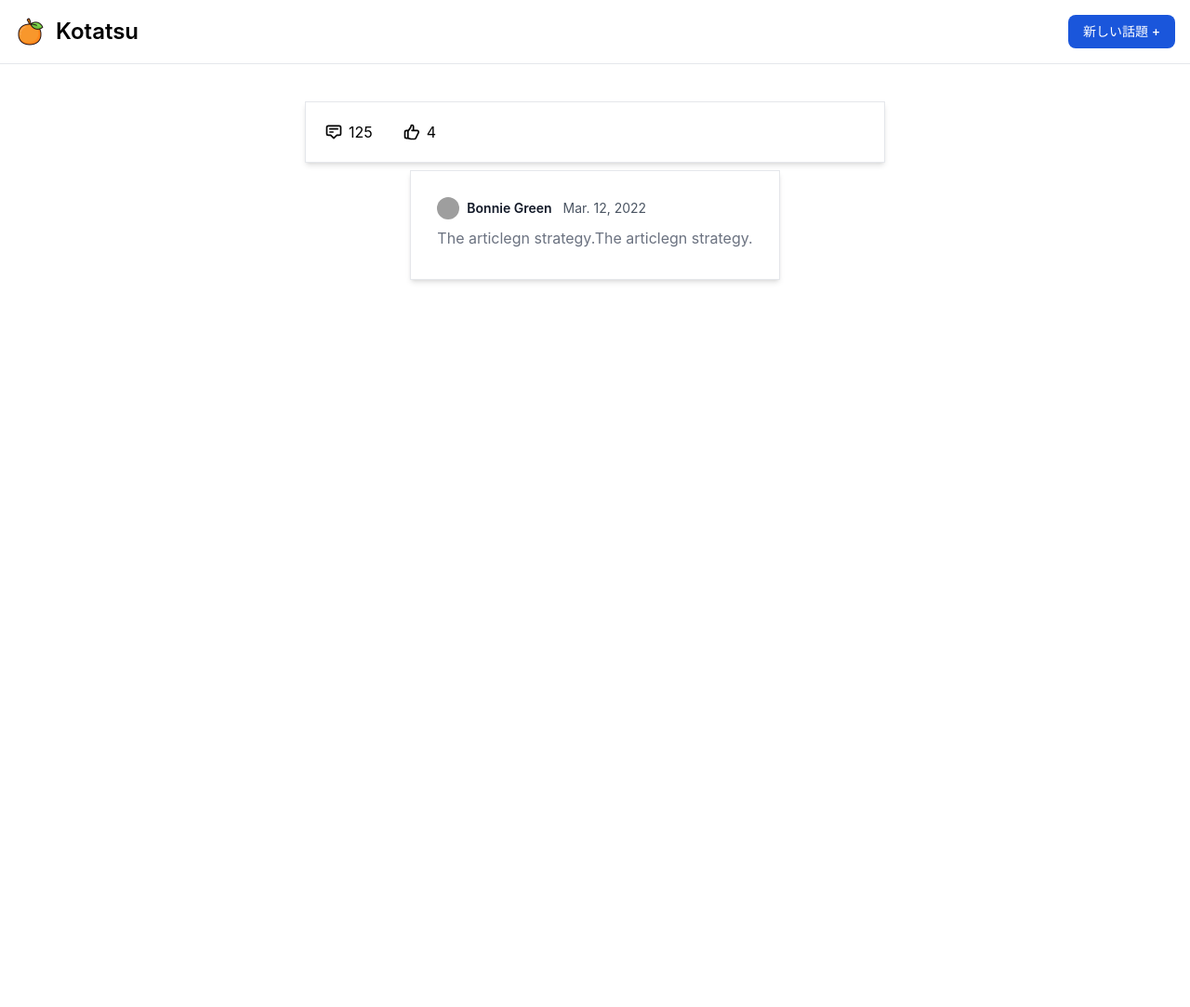
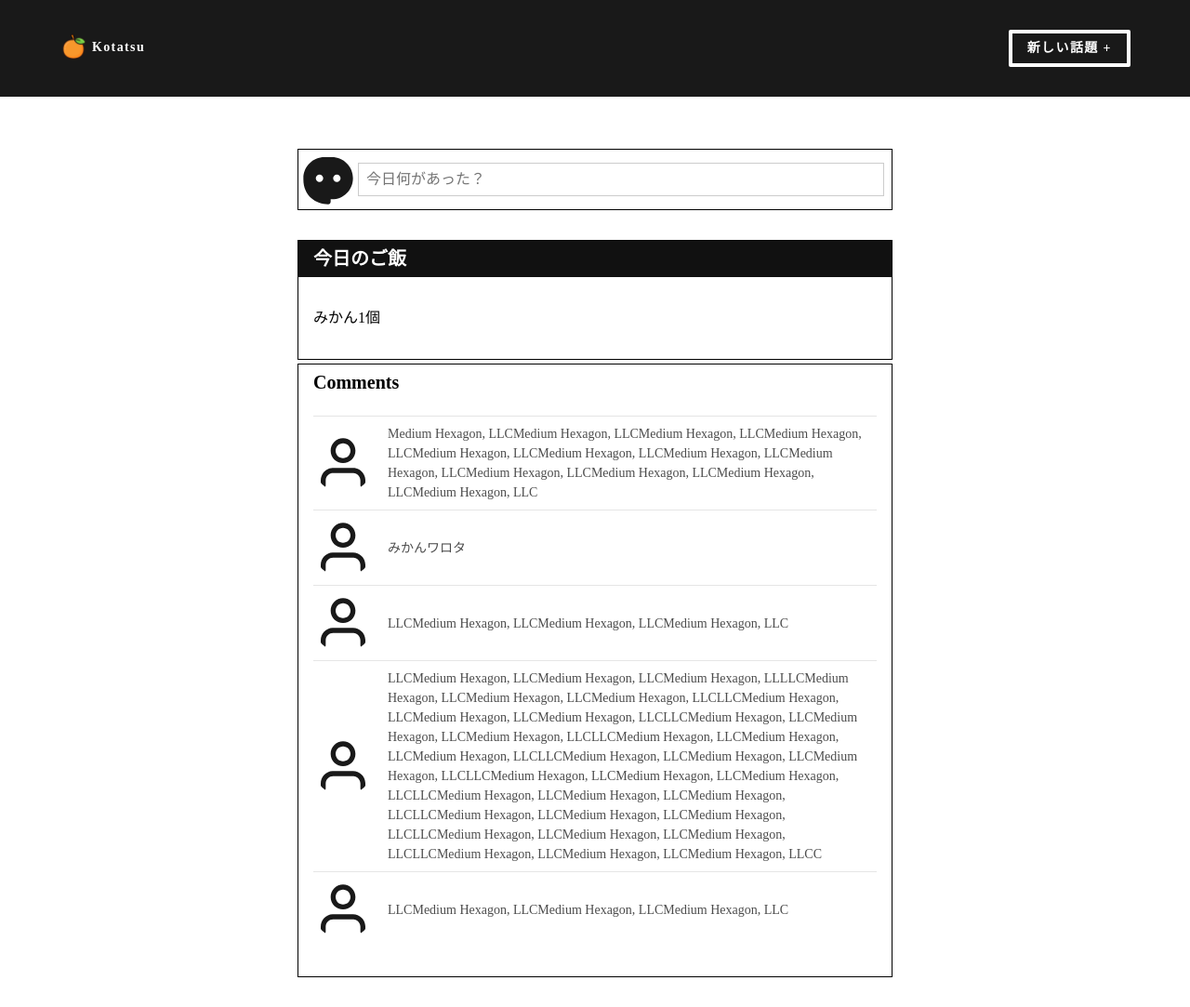
Before and after one commit to AkinoJoey/ImageboardWebapp, a PHP site: page / in a window 1280 px wide. Shown: the whole page at 93% size. Before the commit the page ends 304 px from the top, so only its background shows below. Run offline with PHP 8.4, Linux system fonts and the light colour scheme; some libraries are stand-ins or nearby versions; grey boxes are pictures that could not be loaded.

Commit message:
フロントエンドをTachyonに変更

```diff
--- a/Views/component/top.php
+++ b/Views/component/top.php
@@ -1,44 +1,68 @@
-<div class="container mx-auto px-4 my-10">
-    <!-- post card -->
-    <div class='flex items-center justify-center mt-8'>
-        <div class="rounded-xl border p-5 shadow-md bg-white w-1/2">
-            <!-- <div class="mt-4 mb-6">
-                <div class="mb-3 text-xl font-bold">Nullas neque neque neque?</div>
-                <div class="text-sm text-neutral-600">rhoncus neque nNulla sed leo tempus, feugiat velit vel, rhoncus neque nNulla sed leo tempus, feugiat velit vel, rhoncus neque nNulla sed leo tempus, feugiat velit vel, rhoncus neque nNulla sed leo tempus, feugiat velit vel, rhoncus neque n</div>
-            </div> -->
-
-            <div class="flex items-center justify-between text-slate-500">
-                <div class="flex space-x-4 md:space-x-8">
-                    <div class="flex cursor-pointer items-center transition hover:text-slate-600">
-                        <svg xmlns="http://www.w3.org/2000/svg" class="mr-1.5 h-5 w-5" fill="none" viewBox="0 0 24 24" stroke="currentColor" stroke-width="2">
-                            <path stroke-linecap="round" stroke-linejoin="round" d="M7 8h10M7 12h4m1 8l-4-4H5a2 2 0 01-2-2V6a2 2 0 012-2h14a2 2 0 012 2v8a2 2 0 01-2 2h-3l-4 4z" />
-                        </svg>
-                        <span>125</span>
-                    </div>
-                    <div class="flex cursor-pointer items-center transition hover:text-slate-600">
-                        <svg xmlns="http://www.w3.org/2000/svg" class="mr-1.5 h-5 w-5" fill="none" viewBox="0 0 24 24" stroke="currentColor" stroke-width="2">
-                            <path stroke-linecap="round" stroke-linejoin="round" d="M14 10h4.764a2 2 0 011.789 2.894l-3.5 7A2 2 0 0115.263 21h-4.017c-.163 0-.326-.02-.485-.06L7 20m7-10V5a2 2 0 00-2-2h-.095c-.5 0-.905.405-.905.905 0 .714-.211 1.412-.608 2.006L7 11v9m7-10h-2M7 20H5a2 2 0 01-2-2v-6a2 2 0 012-2h2.5" />
-                        </svg>
-                        <span>4</span>
-                    </div>
-                </div>
-            </div>
+<div class="flex flex-column items-center pt5 pt6-ns mb4">
+    <!-- post -->
+    <div class="w-100 w-50-ns ba flex items-center mt4">
+        <div class="flex flex-row items-center w-100 h3 p2">
+            <img class="w2 h2 w3-ns h3-ns br-100" src="/images/post.svg" />
+            <input class="input-reset ba b--black-20 pa2 db w-100 mr2" type="text" placeholder="今日何があった？">
         </div>
     </div>
 
-    <!-- comments -->
-    <section class="flex items-center justify-center mt-2">
-        <div class="rounded-xl border p-5 shadow-md bg-white max-w-2xl ">
-            <article class="p-2 mb-1 text-base bg-white">
-                <footer class="flex justify-between items-center mb-2">
-                    <div class="flex items-center">
-                        <p class="inline-flex items-center mr-3 text-sm text-gray-900 dark:text-white font-semibold"><img class="mr-2 w-6 h-6 rounded-full" src="https://flowbite.com/docs/images/people/profile-picture-3.jpg" alt="Bonnie Green">Bonnie Green</p>
-                        <p class="text-sm text-gray-600 dark:text-gray-400"><time pubdate datetime="2022-03-12" title="March 12th, 2022">Mar. 12, 2022</time></p>
+    <!-- threads -->
+    <div>
+        <!-- post -->
+        <div class="flex items-center flex-column mt4">
+            <article class="flex flex-column hidden ba mh3 w-100 w-50-ns">
+                <h1 class="f4 bg-near-black white mv0 pv2 ph3">今日のご飯</h1>
+                <div class="pa3">
+                    <p class="f6 f5-ns lh-copy">
+                        みかん1個
+                    </p>
+                    <div class="tc">
+                        <!-- <img src="/images/tangerine.png"> -->
                     </div>
-                </footer>
-                <p class="text-gray-500 dark:text-gray-400">The articlegn strategy.The articlegn strategy.</p>
+                </div>
+            </article>
+
+            <!-- comments -->
+            <article class="flex flex-column hidden ba mt1 mh3 w-100 w-50-ns">
+                <h1 class="f4  mv0 pv2 ph3">Comments</h1>
+                <div class="flex items-center flex-column">
+                    <ul class="list pt0 pa3">
+                        <li class="flex items-center lh-copy ph0-l pv2 bt b--black-10">
+                            <img class="w2 h2 w3-ns h3-ns br-100" src="/images/user_icon.svg" />
+                            <div class="pl3 flex-auto">
+                                <span class="f6 db black-70">Medium Hexagon, LLCMedium Hexagon, LLCMedium Hexagon, LLCMedium Hexagon, LLCMedium Hexagon, LLCMedium Hexagon, LLCMedium Hexagon, LLCMedium Hexagon, LLCMedium Hexagon, LLCMedium Hexagon, LLCMedium Hexagon, LLCMedium Hexagon, LLC</span>
+                            </div>
+                        </li>
+                        <li class="flex items-center lh-copy ph0-l pv2 bt b--black-10">
+                            <img class="w2 h2 w3-ns h3-ns br-100" src="/images/user_icon.svg" />
+                            <div class="pl3 flex-auto">
+                                <span class="f6 db black-70"> みかんワロタ</span>
+                            </div>
+                        </li>
+                        <li class="flex items-center lh-copy ph0-l pv2 bt b--black-10">
+                            <img class="w2 h2 w3-ns h3-ns br-100" src="/images/user_icon.svg" />
+                            <div class="pl3 flex-auto">
+                                <span class="f6 db black-70"> LLCMedium Hexagon, LLCMedium Hexagon, LLCMedium Hexagon, LLC</span>
+                            </div>
+                        </li>
+                        <li class="flex items-center lh-copy ph0-l pv2 bt b--black-10">
+                            <img class="w2 h2 w3-ns h3-ns br-100" src="/images/user_icon.svg" />
+                            <div class="pl3 flex-auto">
+                                <span class="f6 db black-70"> LLCMedium Hexagon, LLCMedium Hexagon, LLCMedium Hexagon, LLLLCMedium Hexagon, LLCMedium Hexagon, LLCMedium Hexagon, LLCLLCMedium Hexagon, LLCMedium Hexagon, LLCMedium Hexagon, LLCLLCMedium Hexagon, LLCMedium Hexagon, LLCMedium Hexagon, LLCLLCMedium Hexagon, LLCMedium Hexagon, LLCMedium Hexagon, LLCLLCMedium Hexagon, LLCMedium Hexagon, LLCMedium Hexagon, LLCLLCMedium Hexagon, LLCMedium Hexagon, LLCMedium Hexagon, LLCLLCMedium Hexagon, LLCMedium Hexagon, LLCMedium Hexagon, LLCLLCMedium Hexagon, LLCMedium Hexagon, LLCMedium Hexagon, LLCLLCMedium Hexagon, LLCMedium Hexagon, LLCMedium Hexagon, LLCLLCMedium Hexagon, LLCMedium Hexagon, LLCMedium Hexagon, LLCC</span>
+                            </div>
+                        </li>
+                        <li class="flex items-center lh-copy ph0-l pv2 bt b--black-10">
+                            <img class="w2 h2 w3-ns h3-ns br-100" src="/images/user_icon.svg" />
+                            <div class="pl3 flex-auto">
+                                <span class="f6 db black-70"> LLCMedium Hexagon, LLCMedium Hexagon, LLCMedium Hexagon, LLC</span>
+                            </div>
+                        </li>
+                    </ul>
+
+                </div>
             </article>
         </div>
-    </section>
+    </div>
 
 </div>
--- a/Views/layout/header.php
+++ b/Views/layout/header.php
@@ -4,21 +4,21 @@
 <head>
     <meta charset="UTF-8">
     <meta name="viewport" content="width=device-width, initial-scale=1.0">
-    <link href="https://cdnjs.cloudflare.com/ajax/libs/flowbite/2.2.0/flowbite.min.css" rel="stylesheet" />
+    <link rel="stylesheet" href="https://unpkg.com/tachyons@4.12.0/css/tachyons.min.css" />
     <link rel="icon" href="/images/favicon.ico" sizes="any">
     <title>Kotatsu</title>
 </head>
 
 
 <body>
-    <header class="bg-white dark:bg-gray-900 sticky w-full z-20 top-0 start-0 border-b border-gray-200 dark:border-gray-600">
-        <div class="max-w-screen-xl flex flex-wrap items-center justify-between mx-auto p-4">
-            <a href="" class="flex items-center space-x-3 rtl:space-x-reverse">
-                <img src="/images/tangerine.png" class="h-8" alt="Kotatsu Logo">
-                <span class="self-center text-2xl font-semibold whitespace-nowrap dark:text-white">Kotatsu</span>
-            </a>
-            <div class="flex md:order-2 space-x-3 md:space-x-0 rtl:space-x-reverse">
-                <button type="button" class="text-white bg-blue-700 hover:bg-blue-800 focus:ring-4 focus:outline-none focus:ring-blue-300 font-medium rounded-lg text-sm px-4 py-2 text-center dark:bg-blue-600 dark:hover:bg-blue-700 dark:focus:ring-blue-800">新しい話題 + </button>
+    <header class="bg-black-90 fixed w-100 ph3 pv3 pv4-ns ph4-m ph5-l ">
+        <nav class="f6 fw6 tracked flex justify-between items-center">
+            <div>
+                <a href=""><img src="/images/tangerine.png" class="v-mid pb1" width="30px" alt="Kotatsu logo"></a>
+                <a class="link dim white dib mr3" href="">Kotatsu</a>
             </div>
-        </div>
+            <div>
+                <a class="f6 link dim br1 ba bw2 ph3 pv2 dib white" href="#0">新しい話題 +</a>
+            </div>
+        </nav>
     </header>
```
